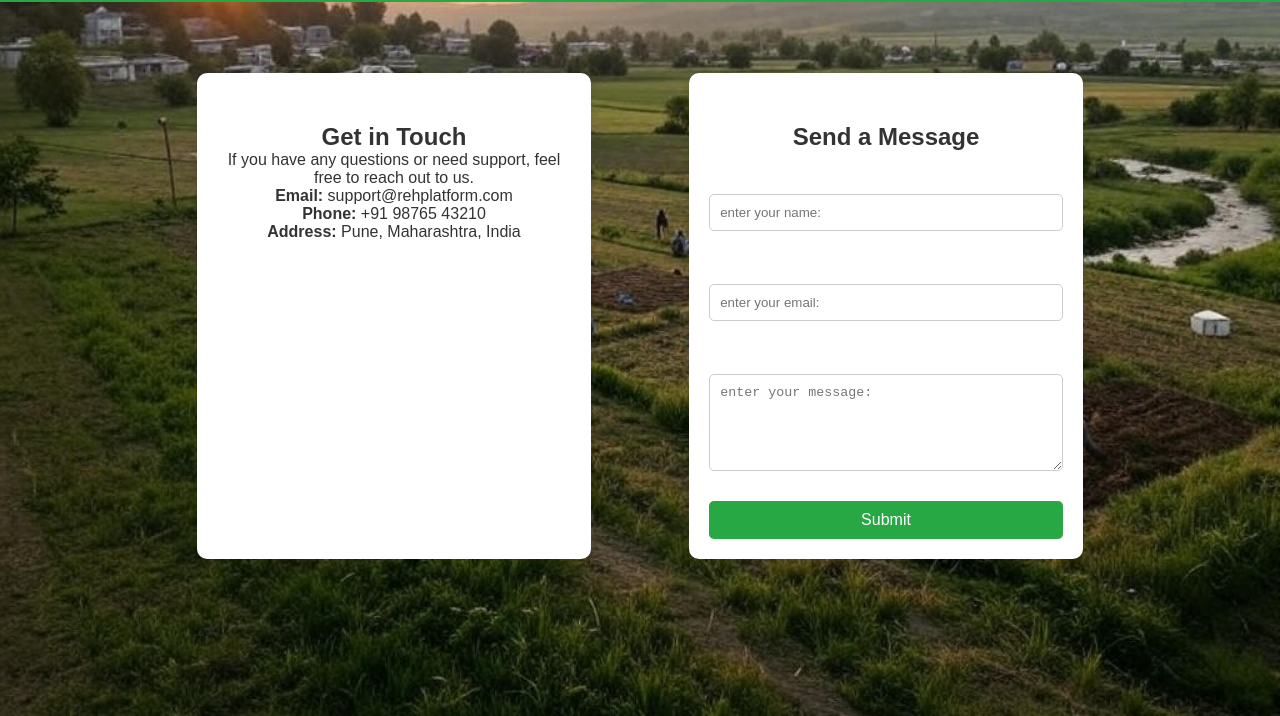
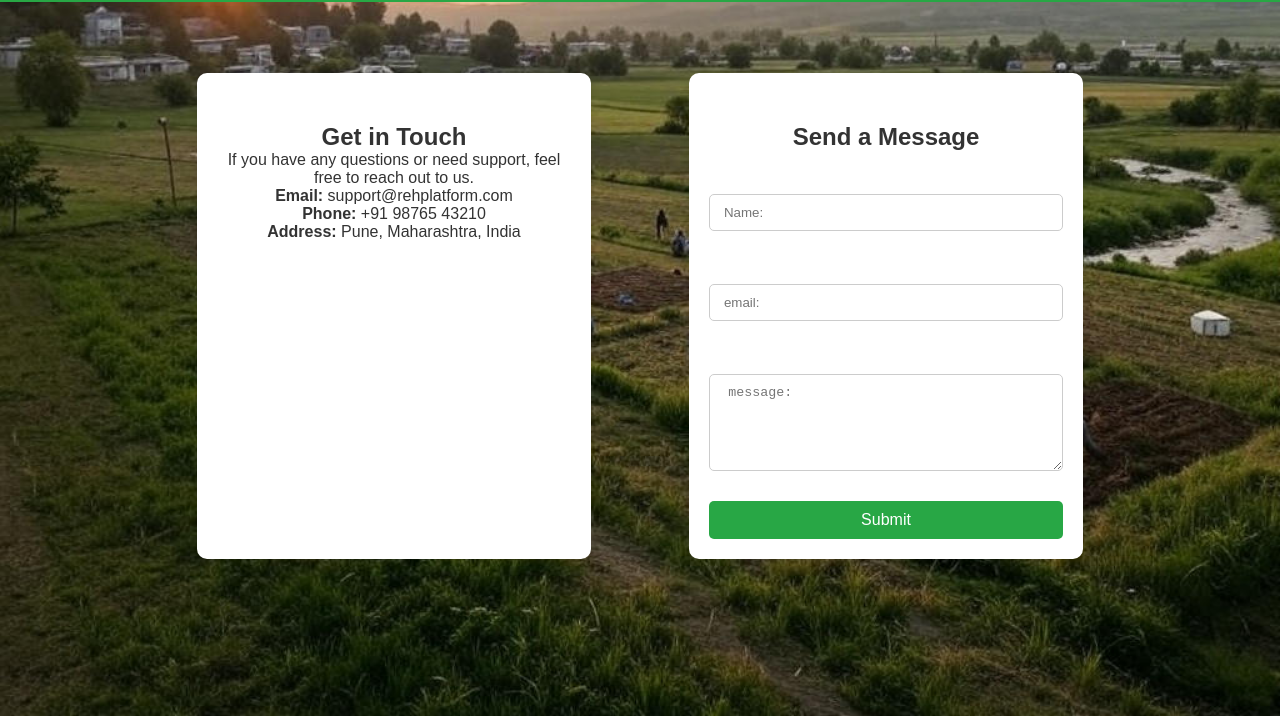
Before and after one commit to pavannimbalkar/REH_project, a website: page contact.html in a window 1280 px wide. Shown: the part 84-800 px from the top of the page. Drawn offline with Linux system fonts and the light colour scheme; files whose address does not match are found by name.

Commit message:
Update contact.html

```diff
--- a/contact.html
+++ b/contact.html
@@ -26,13 +26,13 @@
             <h2>Send a Message</h2>
             <form id="contactForm">
                 <label for="name">Name:</label>
-                <input type="text" id="name" placeholder= "enter your name:" required>
+                <input type="text" id="name"  placeholder=" Name:" required>
 
                 <label for="email">Email:</label>
-                <input type="email" id="email" placeholder="enter your email:" required>
+                <input type="email" id="email"  placeholder=" email:"required>
 
                 <label for="message">Message:</label>
-                <textarea id="message" rows="5" placeholder="enter your message:" required></textarea>
+                <textarea id="message" rows="5"  placeholder=" message:" required></textarea>
 
                 <button type="submit">Submit</button>
             </form>
```
